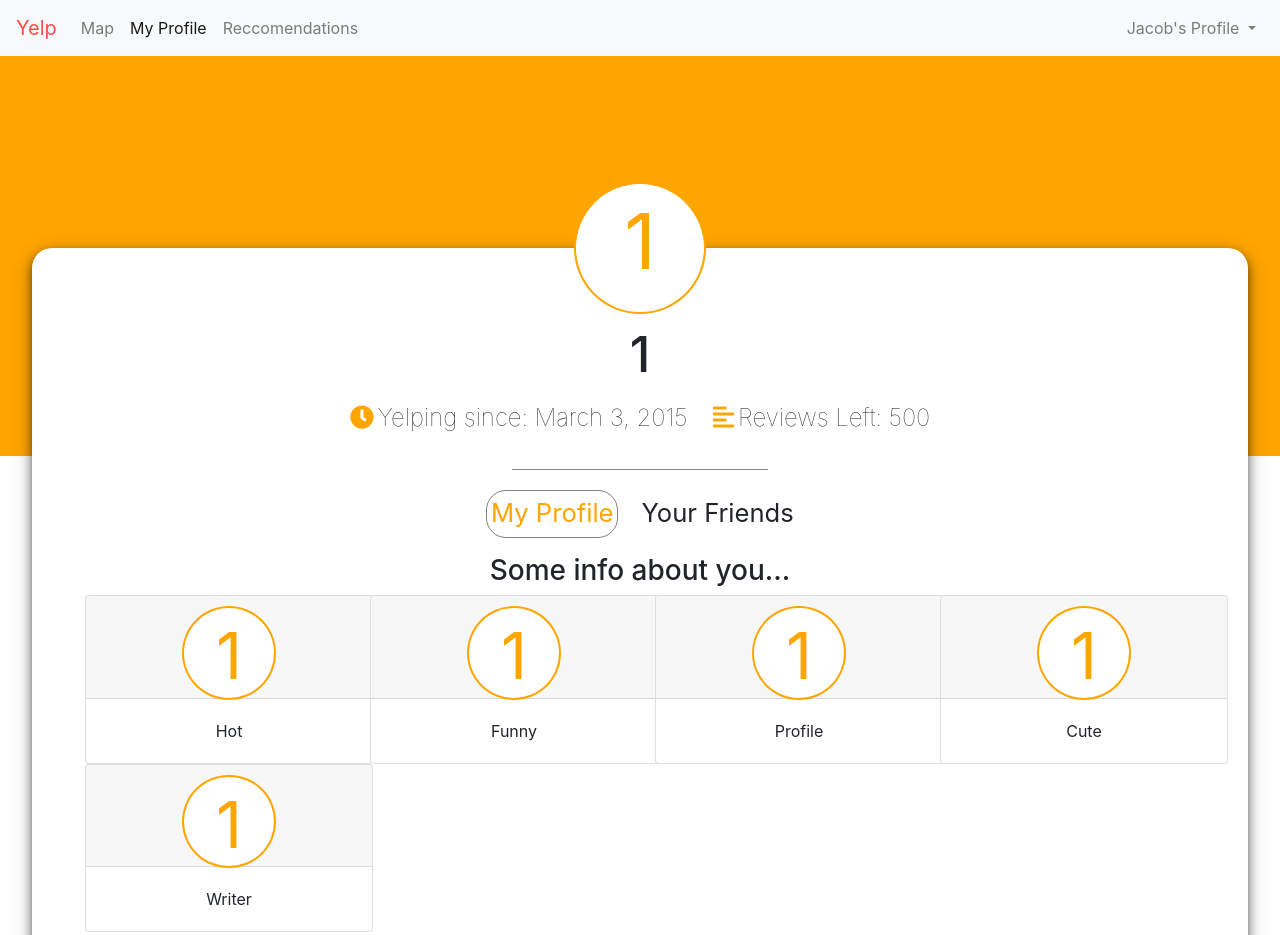
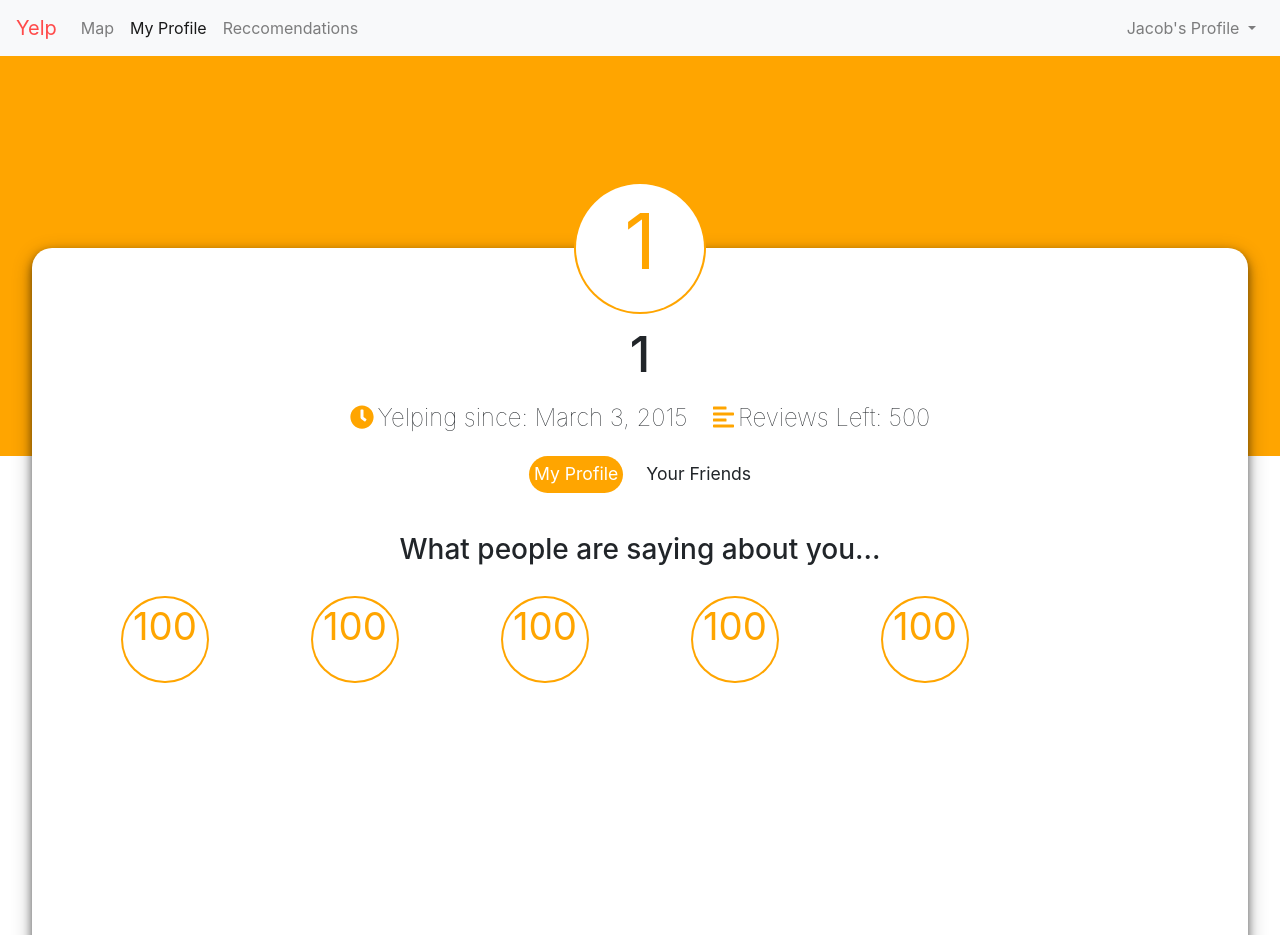
Before and after one commit to Henri93/CIS550_Project, a React app: page /profile/1 in a window 1280 px wide. Shown: the top 935 px of the page. Built offline with nearby package versions, Linux system fonts and the light colour scheme; some icons are missing; what react-google-maps would draw is missing.

Commit message:
added some profile upgrades

```diff
--- a/src/components/Profile.js
+++ b/src/components/Profile.js
@@ -54,27 +54,22 @@
                         <p style={{ "display": "inline-block", "fontWeight": "100", "fontSize": "1.5em", "marginLeft": "0.3vw" }}> Reviews Left: 500</p>
                     </div>
 
-                    <hr className="newPageBreak"></hr>
                     <p onClick={this.toggleVisibility} className={this.state.onProfile ? 'profPHigh' : 'profP'}>My Profile</p>
                     <p onClick={this.toggleVisibility} className={this.state.onProfile ? 'compP' : 'compPHigh'}>Your Friends</p>
 
 
                     <div className={this.state.onProfile ? 'profileArea' : 'hidden'}>
-                        <h3>Some info about you...</h3>
+                        <br></br>
+                        <h3>What people are saying about you...</h3>
+                        <br></br>
 
                         <div class="container">
                             <div class="row">
 
                                 {this.state.names.map(name => (
-                                    <div class="col-sm-3">
-                                        <div class="card" style={{ "width": "18rem" }}>
-                                            <div style={{ "height": "8vw" }} class="card-header">
-                                                <span class="nameSpanForCard">{this.state.initial}</span>
-                                            </div>
-                                            <div class="card-body">
-                                                <p class="card-text">{name}</p>
-                                            </div>
-                                        </div>
+                                    <div class="col-sm-2">
+                                        <span class="nameSpanProfile">100</span>
+                                        <p >{name}</p>
                                     </div>
                                 ))}
 
--- a/src/style/profile.css
+++ b/src/style/profile.css
@@ -56,15 +56,16 @@
 .profP {
     display: inline-block;
     margin-top: 0.3vw;
-    font-size: 1.6em;
+    font-size: 1.1em;
     cursor: grab;
+    margin-right: 1.8vw;
 
 }
 
 .compP{
     display: inline-block;
     margin-left: 1.8vw;
-    font-size: 1.6em;
+    font-size: 1.1em;
     cursor: grab;
 
 }
@@ -72,29 +73,25 @@
 .profPHigh {
     display: inline-block;
     margin-top: 0.3vw;
-    font-size: 1.6em;
+    font-size: 1.1em;
     cursor: grab;
-    color:orange;
-    border:1px;
-    border-style: solid;
+    color:white;
+    background-color: orange;
     border-radius: 20px;
-    border-color: gray;
-    padding: 0.3vw;
+    padding: 0.4vw;
 
 
 }
 
 .compPHigh{
     display: inline-block;
-    margin-left: 1.8vw;
-    font-size: 1.6em;
+    margin-top: 0.3vw;
+    font-size: 1.1em;
     cursor: grab;
-    color:orange;
-    border:1px;
-    border-style: solid;
+    color:white;
+    background-color: orange;
     border-radius: 20px;
-    border-color: gray;
-    padding: 0.3vw;
+    padding: 0.4vw;
 
 
 
@@ -121,3 +118,20 @@
 .hidden {
     visibility: hidden;
 }
+
+.nameSpanProfile{
+    height: 6.5vw;
+    width: 6.5vw;
+    box-shadow:  0 0 0 2px orange;
+    background-color: white;
+    position: absolute;
+    border-radius: 51%;
+    z-index: 12;
+    margin-left: auto;
+    margin-right: auto;
+    left: 0;
+    right: 0;
+    text-align: center;
+    font-size: 3vw;
+    color: orange;
+}
```
